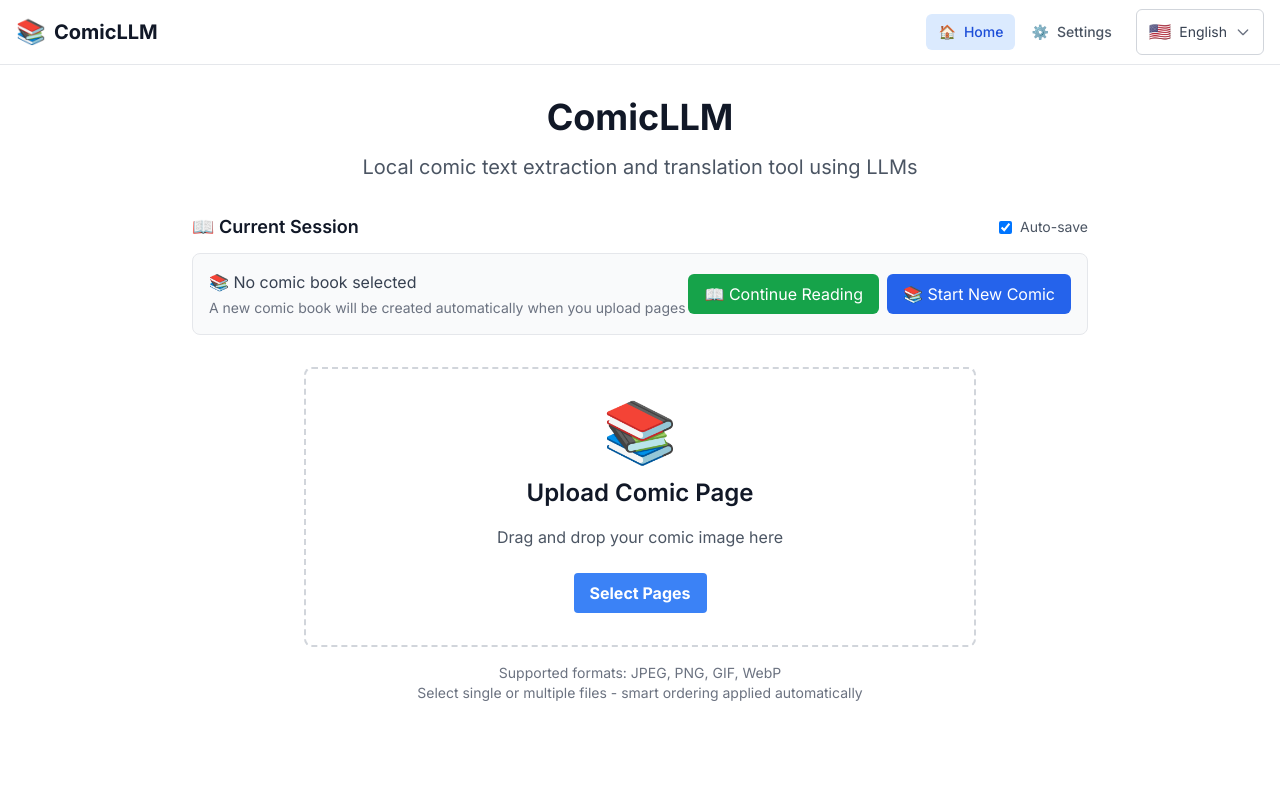
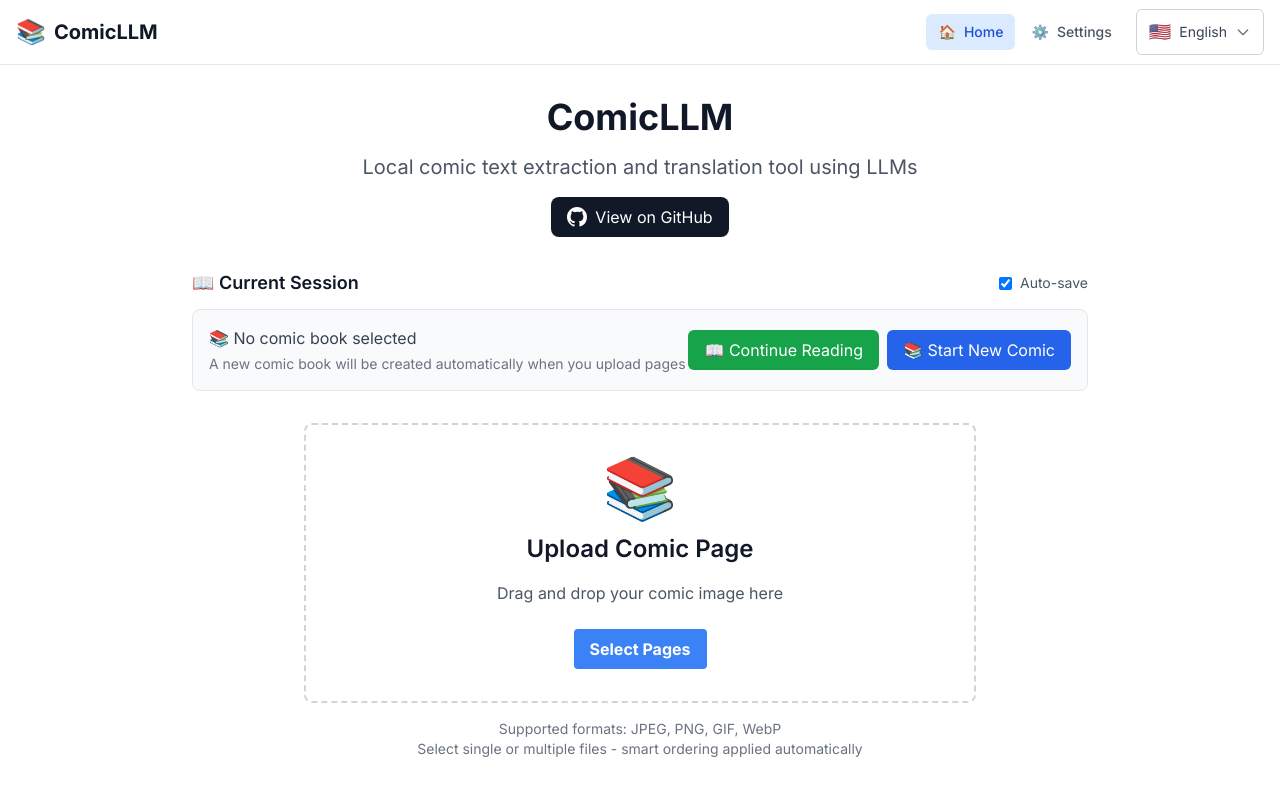
Before and after one commit to xcsnowcity/comicLLM, a Next.js app in the folder frontend/: page / in a window 1280 px wide. Shown: the top 796 px of the page. Built offline with nearby package versions, Linux system fonts and the light colour scheme.

Commit message:
add github link

```diff
--- a/frontend/src/app/page.tsx
+++ b/frontend/src/app/page.tsx
@@ -128,9 +128,22 @@
       {/* Header */}
       <div className="text-center mb-8">
         <h1 className="text-4xl font-bold mb-4 text-gray-900 dark:text-white">{t.app.title}</h1>
-        <p className="text-xl text-gray-600 dark:text-gray-300">
+        <p className="text-xl text-gray-600 dark:text-gray-300 mb-4">
           {t.app.subtitle}
         </p>
+        <div className="flex items-center justify-center">
+          <a
+            href="https://github.com/xcsnowcity/comicLLM"
+            target="_blank"
+            rel="noopener noreferrer"
+            className="inline-flex items-center gap-2 px-4 py-2 bg-gray-900 dark:bg-gray-700 text-white rounded-lg hover:bg-gray-800 dark:hover:bg-gray-600 transition-colors"
+          >
+            <svg className="w-5 h-5" fill="currentColor" viewBox="0 0 20 20">
+              <path fillRule="evenodd" d="M10 0C4.477 0 0 4.484 0 10.017c0 4.425 2.865 8.18 6.839 9.504.5.092.682-.217.682-.483 0-.237-.008-.868-.013-1.703-2.782.605-3.369-1.343-3.369-1.343-.454-1.158-1.11-1.466-1.11-1.466-.908-.62.069-.608.069-.608 1.003.07 1.531 1.032 1.531 1.032.892 1.53 2.341 1.088 2.91.832.092-.647.35-1.088.636-1.338-2.22-.253-4.555-1.113-4.555-4.951 0-1.093.39-1.988 1.029-2.688-.103-.253-.446-1.272.098-2.65 0 0 .84-.27 2.75 1.026A9.564 9.564 0 0110 4.844c.85.004 1.705.115 2.504.337 1.909-1.296 2.747-1.027 2.747-1.027.546 1.379.203 2.398.1 2.651.64.7 1.028 1.595 1.028 2.688 0 3.848-2.339 4.695-4.566 4.942.359.31.678.921.678 1.856 0 1.338-.012 2.419-.012 2.747 0 .268.18.58.688.482A10.019 10.019 0 0020 10.017C20 4.484 15.522 0 10 0z" clipRule="evenodd" />
+            </svg>
+            {t.app.github}
+          </a>
+        </div>
       </div>
 
       {/* Error Display */}
--- a/frontend/src/lib/i18n.ts
+++ b/frontend/src/lib/i18n.ts
@@ -14,6 +14,7 @@
   app: {
     title: string;
     subtitle: string;
+    github: string;
   };
 
   // Common buttons and actions
--- a/frontend/src/lib/translations/en.ts
+++ b/frontend/src/lib/translations/en.ts
@@ -11,6 +11,7 @@
   app: {
     title: 'ComicLLM',
     subtitle: 'Local comic text extraction and translation tool using LLMs',
+    github: 'View on GitHub',
   },
 
   common: {
--- a/frontend/src/lib/translations/zh.ts
+++ b/frontend/src/lib/translations/zh.ts
@@ -11,6 +11,7 @@
   app: {
     title: 'ComicLLM',
     subtitle: '使用大语言模型的本地漫画文本提取和翻译工具',
+    github: '在GitHub上查看',
   },
 
   common: {
```
